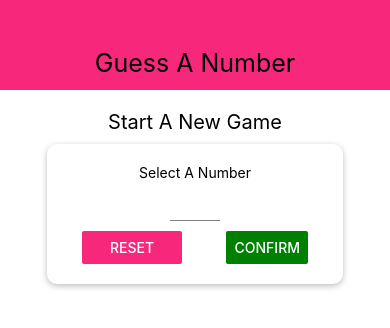
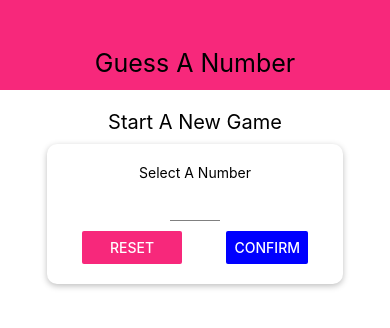
Before and after one commit to Code4Blessings/rn-Guess-A-Number, a React Native app: screen / in a window 390 px wide. Shown: the top 328 px of the page. Built offline with nearby package versions, Linux system fonts and the light colour scheme.

Commit message:
Added TouchableWithoutFeedback feature

```diff
--- a/constants/colors.js
+++ b/constants/colors.js
@@ -1,4 +1,4 @@
 export default {
     primary: '#f7287b',
-    secondary: 'green'
+    secondary: 'blue'
 }
--- a/screens/StartGameScreen.js
+++ b/screens/StartGameScreen.js
@@ -1,7 +1,7 @@
 //See ReadMe for logic explanation
 
 import React, { useState } from 'react';
-import { View, Text, StyleSheet, Button, TouchableWithoutFeedback } from 'react-native';
+import { View, Text, StyleSheet, Button, TouchableWithoutFeedback, Keyboard } from 'react-native';
 
 import Card from '../components/Card';
 import Colors from '../constants/colors';
@@ -15,6 +15,9 @@ const StartGameScreen = props => {
     };
 
     return (
+        <TouchableWithoutFeedback onPress={() => {
+            Keyboard.dismiss();
+        }}>
             <View style={styles.screen}>
                 <Text style={styles.title}>Start A New Game</Text>
                 <Card style={styles.inputContainer}>
@@ -46,6 +49,7 @@ const StartGameScreen = props => {
                     </View>
                 </Card>
             </View>
+        </TouchableWithoutFeedback>
     );
 };
 
```
Also changed, not shown: 1 other file (tests, documents, lock files or other folders). Lines whose indentation alone changed are shown as unchanged.
